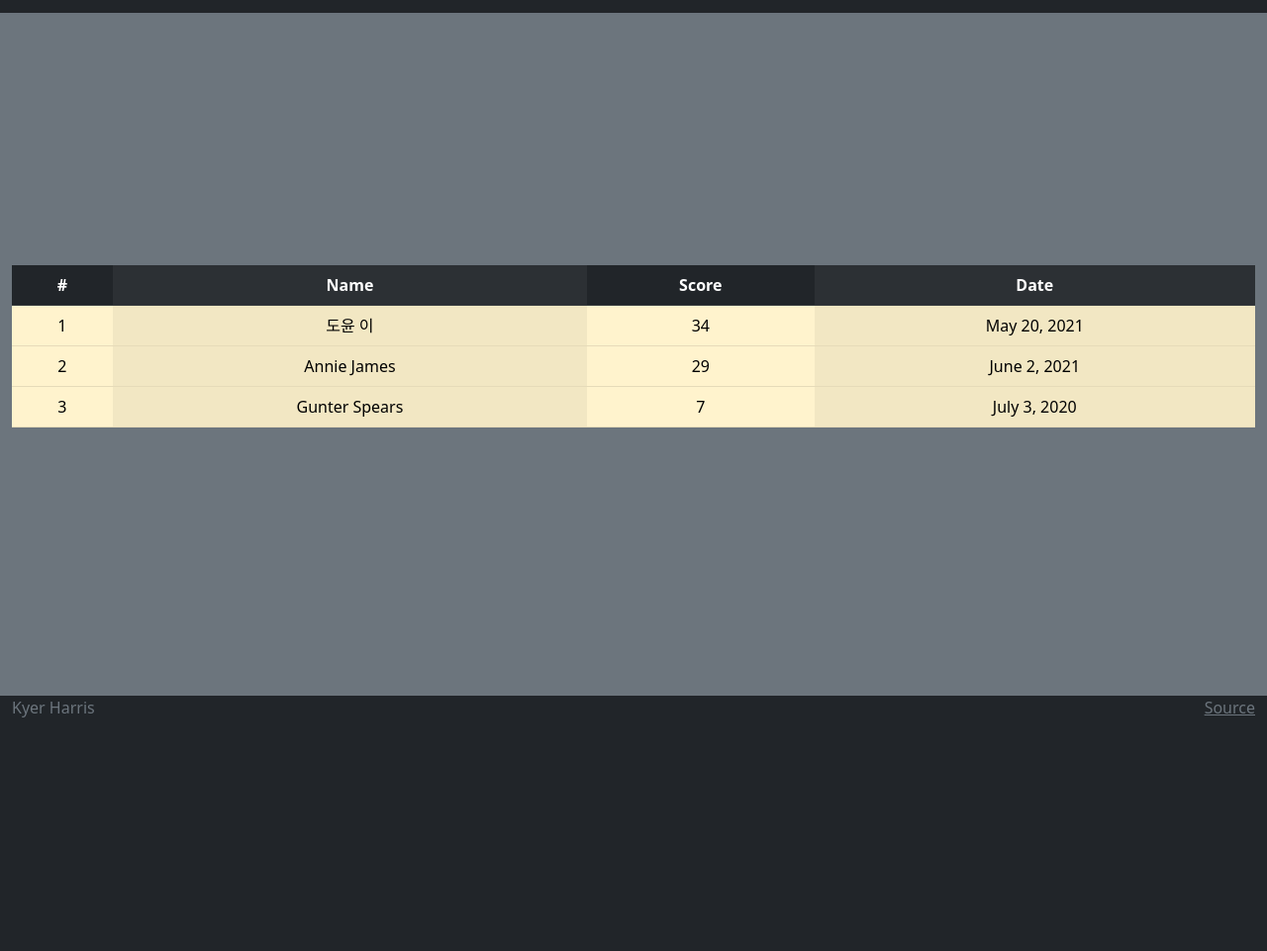
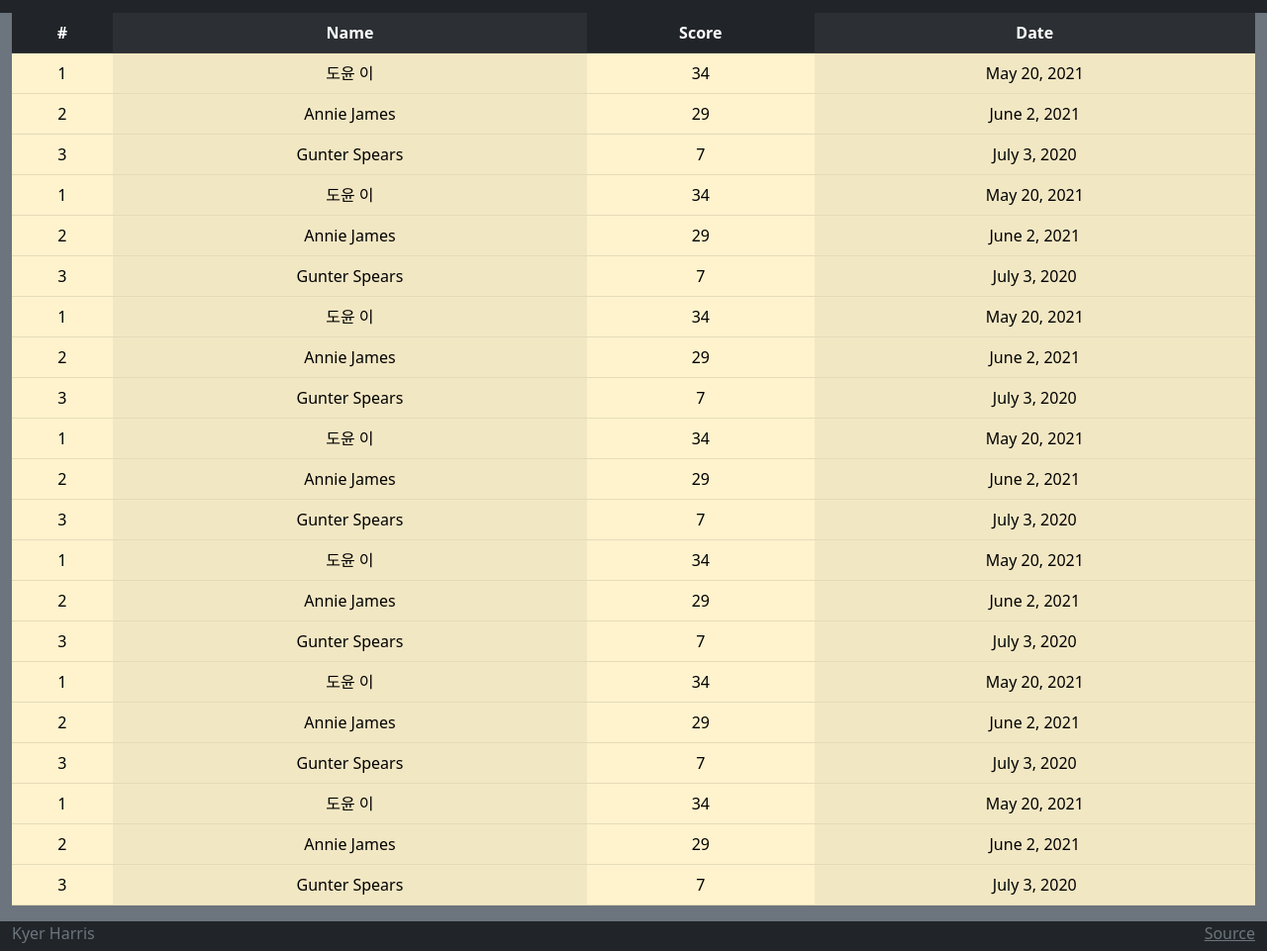
Before and after one commit to KyerHarris/Simon, a plain HTML site: page scores.html in a window 1280 px wide. Shown: the part 67-1028 px from the top of the page at 99% size. Before the commit the page ends 800 px from the top, so only its background shows below. Drawn offline with nearby package versions, Linux system fonts and the light colour scheme.

Commit message:
more scores to be able to scroll

```diff
--- a/scores.html
+++ b/scores.html
@@ -66,6 +66,114 @@
             <td>7</td>
             <td>July 3, 2020</td>
           </tr>
+          <tr>
+            <td>1</td>
+            <td>도윤 이</td>
+            <td>34</td>
+            <td>May 20, 2021</td>
+          </tr>
+          <tr>
+            <td>2</td>
+            <td>Annie James</td>
+            <td>29</td>
+            <td>June 2, 2021</td>
+          </tr>
+          <tr>
+            <td>3</td>
+            <td>Gunter Spears</td>
+            <td>7</td>
+            <td>July 3, 2020</td>
+          </tr>
+          <tr>
+            <td>1</td>
+            <td>도윤 이</td>
+            <td>34</td>
+            <td>May 20, 2021</td>
+          </tr>
+          <tr>
+            <td>2</td>
+            <td>Annie James</td>
+            <td>29</td>
+            <td>June 2, 2021</td>
+          </tr>
+          <tr>
+            <td>3</td>
+            <td>Gunter Spears</td>
+            <td>7</td>
+            <td>July 3, 2020</td>
+          </tr>
+          <tr>
+            <td>1</td>
+            <td>도윤 이</td>
+            <td>34</td>
+            <td>May 20, 2021</td>
+          </tr>
+          <tr>
+            <td>2</td>
+            <td>Annie James</td>
+            <td>29</td>
+            <td>June 2, 2021</td>
+          </tr>
+          <tr>
+            <td>3</td>
+            <td>Gunter Spears</td>
+            <td>7</td>
+            <td>July 3, 2020</td>
+          </tr>
+          <tr>
+            <td>1</td>
+            <td>도윤 이</td>
+            <td>34</td>
+            <td>May 20, 2021</td>
+          </tr>
+          <tr>
+            <td>2</td>
+            <td>Annie James</td>
+            <td>29</td>
+            <td>June 2, 2021</td>
+          </tr>
+          <tr>
+            <td>3</td>
+            <td>Gunter Spears</td>
+            <td>7</td>
+            <td>July 3, 2020</td>
+          </tr>
+          <tr>
+            <td>1</td>
+            <td>도윤 이</td>
+            <td>34</td>
+            <td>May 20, 2021</td>
+          </tr>
+          <tr>
+            <td>2</td>
+            <td>Annie James</td>
+            <td>29</td>
+            <td>June 2, 2021</td>
+          </tr>
+          <tr>
+            <td>3</td>
+            <td>Gunter Spears</td>
+            <td>7</td>
+            <td>July 3, 2020</td>
+          </tr>
+          <tr>
+            <td>1</td>
+            <td>도윤 이</td>
+            <td>34</td>
+            <td>May 20, 2021</td>
+          </tr>
+          <tr>
+            <td>2</td>
+            <td>Annie James</td>
+            <td>29</td>
+            <td>June 2, 2021</td>
+          </tr>
+          <tr>
+            <td>3</td>
+            <td>Gunter Spears</td>
+            <td>7</td>
+            <td>July 3, 2020</td>
+          </tr>
         </tbody>
       </table>
     </main>
```
